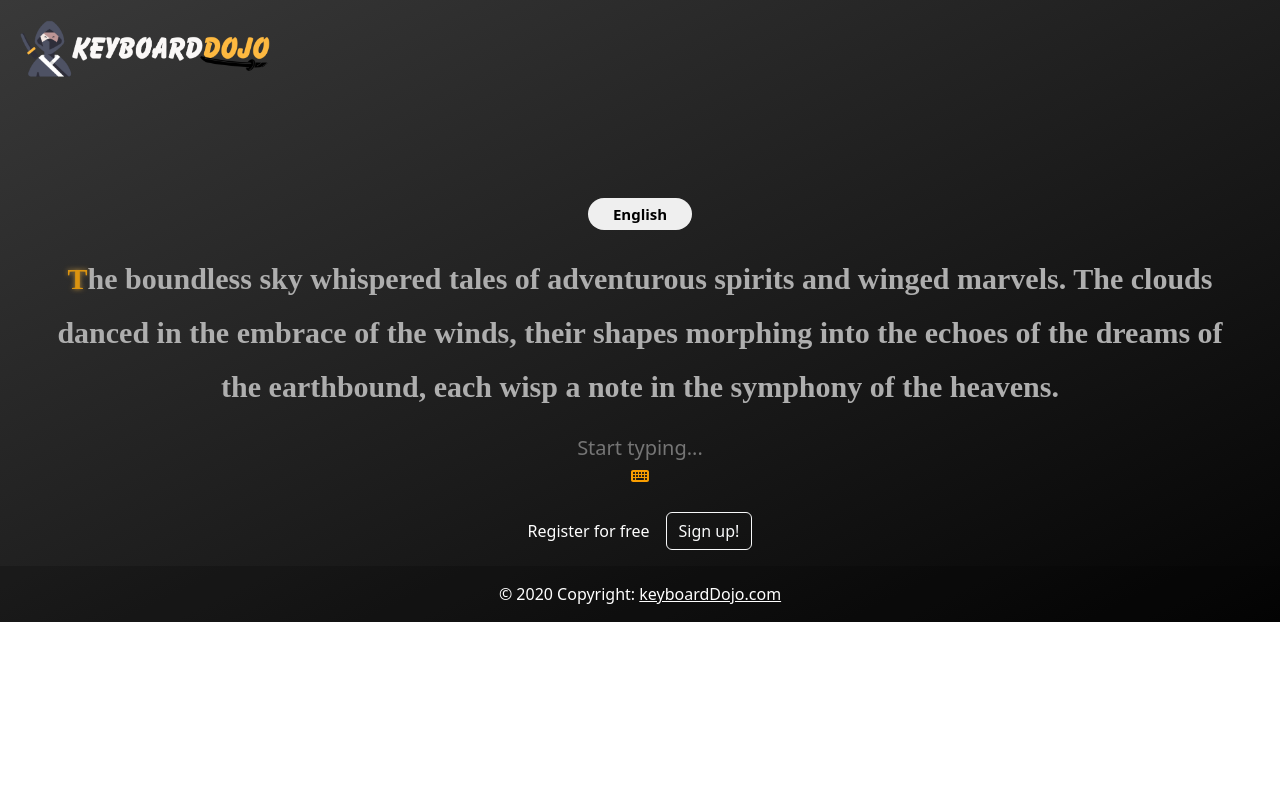
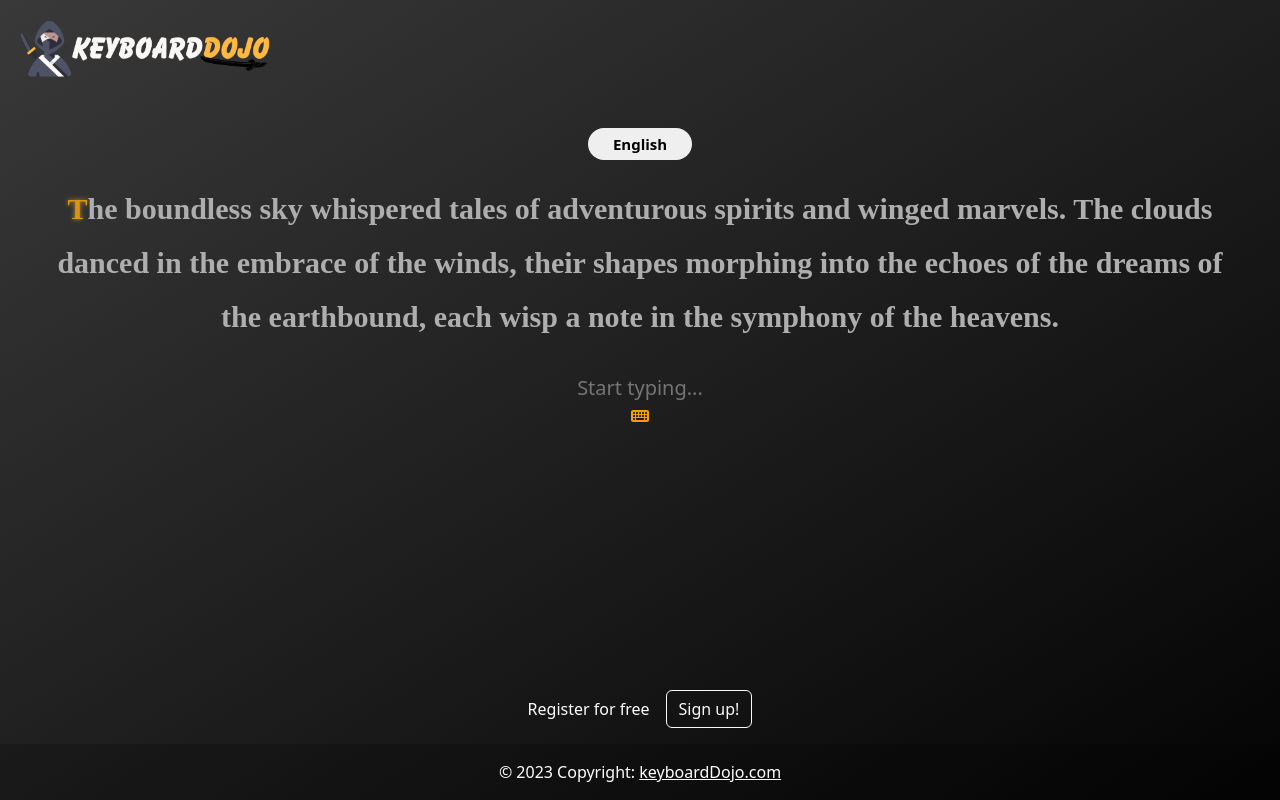
Before and after one commit to suetwong320/KeyboardDojo, a React (Create React App) app: page / in a window 1280 px wide. Built offline with nearby package versions, Linux system fonts and the light colour scheme; a web font is replaced by a local one.

Commit message:
css updated

```diff
--- a/src/App.css
+++ b/src/App.css
@@ -4,7 +4,9 @@
     rgb(57, 57, 57),
     rgb(4, 4, 4)
   );
-  height: 100%;
+  min-height: 100vh;
+  display: flex;
+  flex-direction: column;
   padding: 0px;
   margin: 0px;
 }
@@ -39,7 +41,7 @@ h3 {
 
 .language-btn-div {
   text-align: center;
-  margin-top: 100px;
+  margin-top: 30px;
 }
 
 .language-btn {
@@ -100,6 +102,7 @@ h3 {
 .input-area {
   text-align: center;
   margin: auto;
+  margin-top: 10px;
 }
 
 .input-area > input {
--- a/src/components/partial/Footer.jsx
+++ b/src/components/partial/Footer.jsx
@@ -24,7 +24,7 @@ function Footer() {
           className="text-center p-3"
           style={{ backgroundColor: "rgba(0, 0, 0, 0.2)" }}
         >
-          © 2020 Copyright:{" "}
+          © 2023 Copyright:{" "}
           <a className="text-white" href="https://keyboarddojo.onrender.com/">
             keyboardDojo.com
           </a>
--- a/src/components/popup/Result.jsx
+++ b/src/components/popup/Result.jsx
@@ -18,7 +18,7 @@ const Result = ({ setShowPopup, ...props }) => {
             <div className="d-flex" style={{ padding: "24px 24px 5px 24px" }}>
               <div style={{ width: "100%" }}>
                 <img
-                  src="KeyboardDojo_1.png"
+                  src="KeyboardDojo.png"
                   className="flex--item fl1 fs-headline1 v-truncate2"
                   alt=""
                   style={{ width: "170px" }}
```
Also changed, not shown: src/Footer.css (+9 -0 lines).
